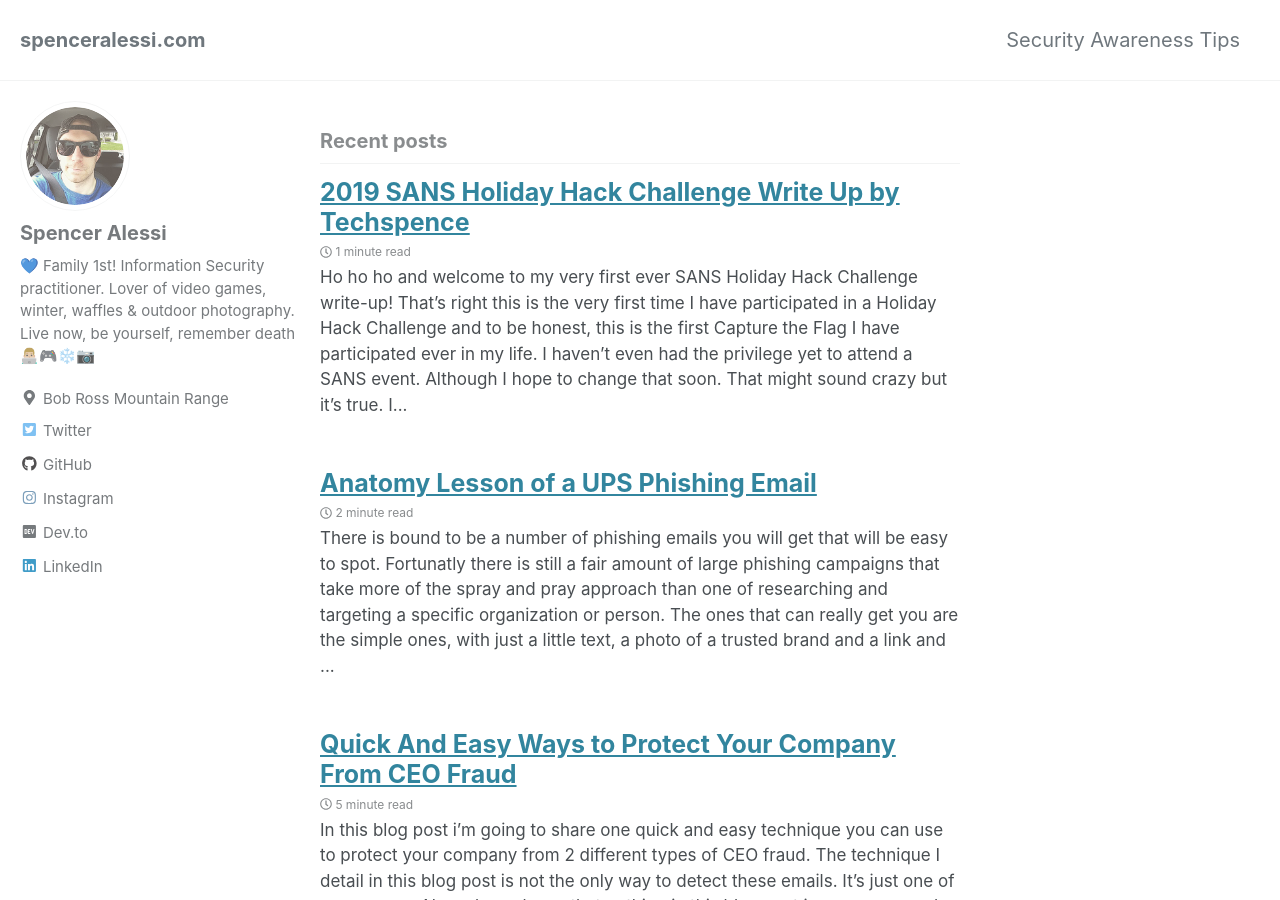
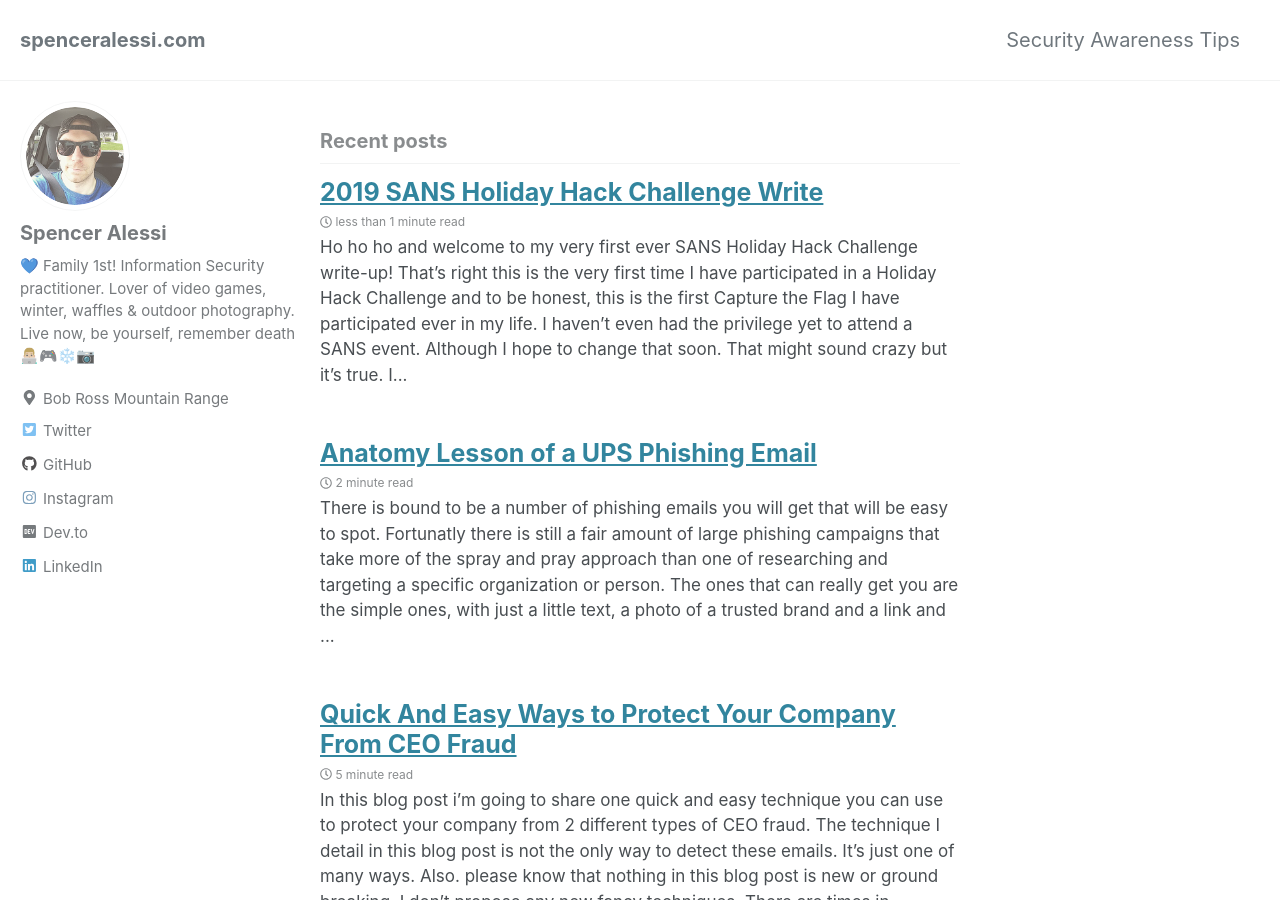
Before and after one commit to techspence/techspence.github.io, a Jekyll site: the page built from index.html, in a window 1280 px wide and 900 px high. Built offline with Jekyll 4.4.1, drawn with Linux system fonts in a browser that asks for light colours; cached includes are drawn as plain includes; the list of posts is cut into pages by our own code.

Commit message:
Modified my 2019 HHC writeup

```diff
--- a/_posts/2020-01-14-2019-SANS-Holiday-Hack-Challenge-Write-Up-by-Techspence.md
+++ b/_posts/2020-01-14-2019-SANS-Holiday-Hack-Challenge-Write-Up-by-Techspence.md
@@ -1,15 +1,13 @@
 ---
 layout: single
 classes: wide
-title: "2019 SANS Holiday Hack Challenge Write Up by Techspence"
+title: "2019 SANS Holiday Hack Challenge Write"
 date: 2020-01-14
 ---
 Ho ho ho and welcome to my very first ever **SANS Holiday Hack Challenge** write-up! That’s right this is the very first time I have participated in a Holiday Hack Challenge and to be honest, this is the first Capture the Flag I have participated ever in my life. I haven’t even had the privilege yet to attend a SANS event. Although I hope to change that soon. That might sound crazy but it’s true. I never really thought that I would get much out of a CTF so I didn’t bother to take the time to try one. Well after the last 2 weeks I have realized I have never been more wrong.
 
-# 2019 SANS Holiday Hack Challenge - KringleCon2: Turtle Doves
-
-![techspenceHHAvatar.png](assets\holidayhack\techspenceHHAvatar.png)
+![techspenceHHAvatar.png](assets/holidayhack/techspenceHHAvatar.png)
 My report is not as polished as I would like since I ran out of time at the end and wanted to get it submitted. But if anyone has any feedback or has any comments about the approach I took to solve the challenges and objectives I would love to hear it. Hit me up on Twitter at [@techspence](https://twitter.com/techspence). If you would like to connect on [LinkedIn](https://www.linkedin.com/in/spenceralessi/), look me up!
 
 Here's a link to open my write-up in PDF. Enjoy!
-![2019-SANS-Holiday-Hack-Challenge-Write-Up-by-Techspence.pdf](assets\holidayhack\2019-SANS-Holiday-Hack-Challenge-Write-Up-by-Techspence.pdf)
+![2019-SANS-Holiday-Hack-Challenge-Write-Up-by-Techspence.pdf](assets/holidayhack/2019-SANS-Holiday-Hack-Challenge-Write-Up-by-Techspence.pdf)
```
